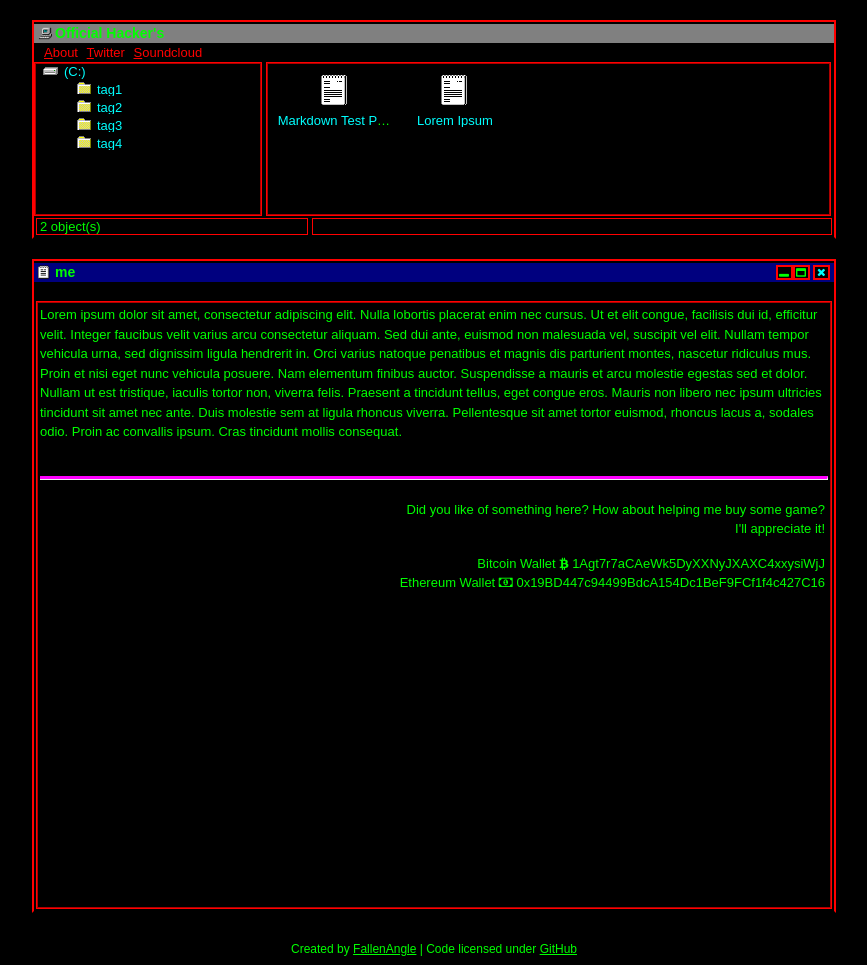
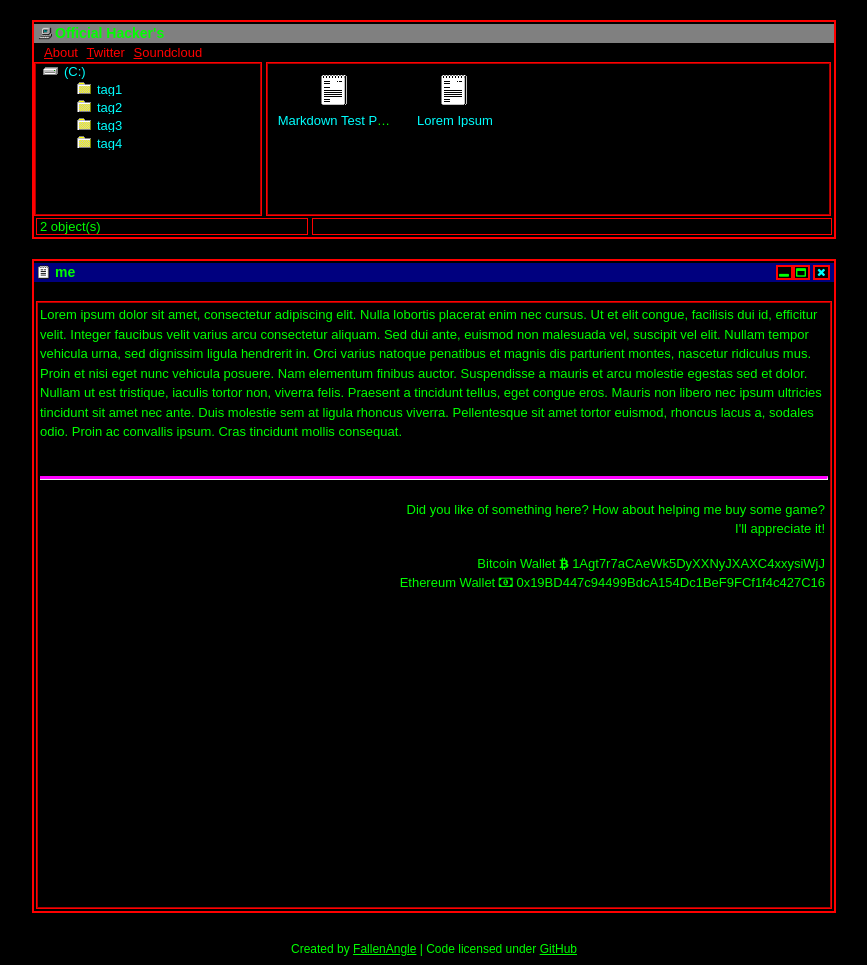
Before and after one commit to FallenAngle/fallenangle.github.io, a Jekyll site: the page built from me/index.md, in a window 1280 px wide. Shown: the whole page, without its empty margins (206-1073 px from the left). Built offline with Jekyll 4.4.1, drawn with Linux system fonts in a browser that asks for light colours.

Commit message:
Mr Hyde was here …

```diff
--- a/_sass/_main.scss
+++ b/_sass/_main.scss
@@ -11,7 +11,7 @@ body {
 	margin-top: 20px;
 	background: #000000;
 	border: 2px solid;
-	border-color: #ff0000 #ff0000 #000000 #ff0000;
+	border-color: #ff0000 #ff0000 #f00 #ff0000;
 	padding: 2px 0;
 }
 .default_title, .post_title {
```
